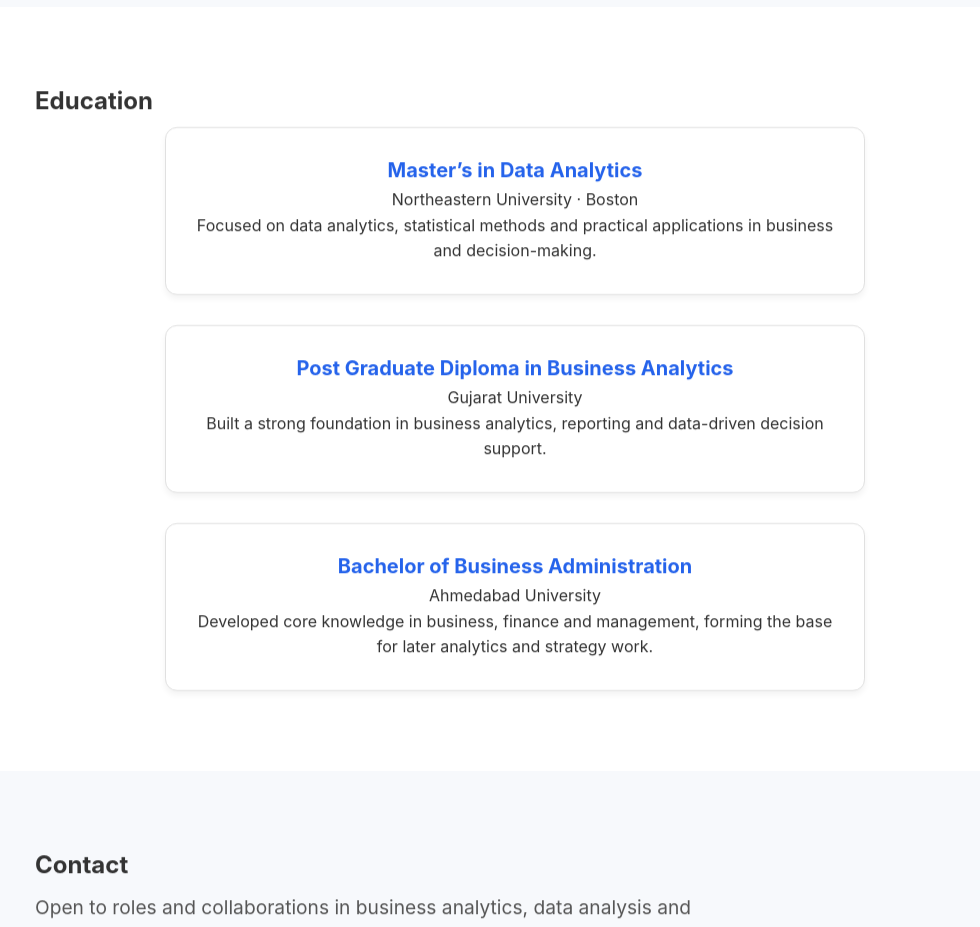
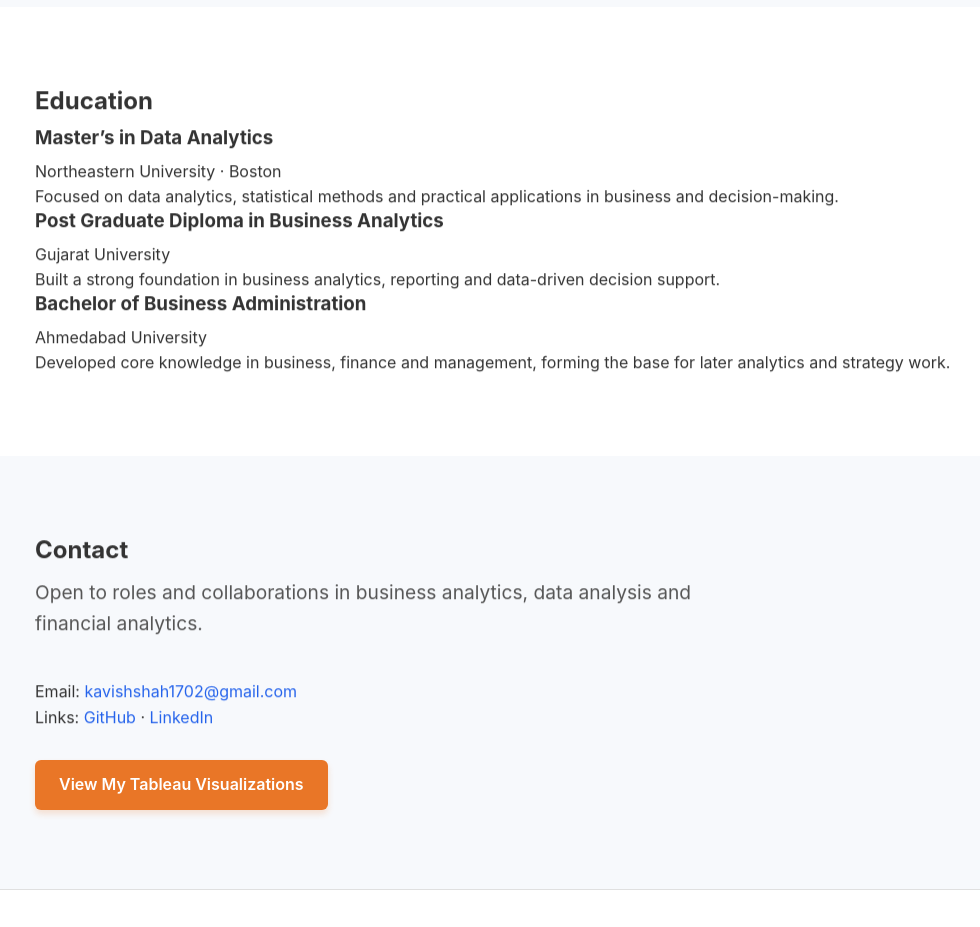
Before and after one commit to kavishshah17/portfolio, a plain HTML site: page index.html in a window 1280 px wide. Shown: the part 7140-8067 px from the top of the page, without its empty margins (125-1105 px from the left). Drawn offline with Linux system fonts and the light colour scheme.

Commit message:
Update index.html

```diff
--- a/index.html
+++ b/index.html
@@ -326,7 +326,6 @@
         <p class="section-lead reveal">Technical, analytical and business skills I use in my work.</p>
 
         <div class="skills-grid">
-
           <div class="skill-card reveal">
             <h3>Technical Skills</h3>
             <div class="skill-tags">
@@ -341,7 +340,6 @@
               <span>MS Office</span>
             </div>
           </div>
-
           <div class="skill-card reveal delay-100">
             <h3>Statistical Methods</h3>
             <div class="skill-tags">
@@ -352,7 +350,6 @@
               <span>Time Series Forecasting</span>
             </div>
           </div>
-
           <div class="skill-card reveal delay-200">
             <h3>Analytics & Business</h3>
             <div class="skill-tags">
@@ -366,7 +363,6 @@
               <span>Customer Insights</span>
             </div>
           </div>
-
           <div class="skill-card reveal">
             <h3>Tools & Platforms</h3>
             <div class="skill-tags">
@@ -379,7 +375,6 @@
               <span>BI Platforms</span>
             </div>
           </div>
-
         </div>
       </div>
     </section>
@@ -440,9 +435,9 @@
       <div class="container">
         <h2 class="reveal">Education</h2>
 
-        <div class="education-centered-wrapper">
+        <div class="education-timeline-center">
 
-          <article class="edu-card-center reveal">
+          <article class="edu-card-split reveal">
             <h3>Master’s in Data Analytics</h3>
             <p class="exp-meta">Northeastern University · Boston</p>
             <p>
@@ -451,7 +446,7 @@
             </p>
           </article>
 
-          <article class="edu-card-center reveal">
+          <article class="edu-card-split reveal">
             <h3>Post Graduate Diploma in Business Analytics</h3>
             <p class="exp-meta">Gujarat University</p>
             <p>
@@ -459,7 +454,7 @@
             </p>
           </article>
 
-          <article class="edu-card-center reveal">
+          <article class="edu-card-split reveal">
             <h3>Bachelor of Business Administration</h3>
             <p class="exp-meta">Ahmedabad University</p>
             <p>
```
